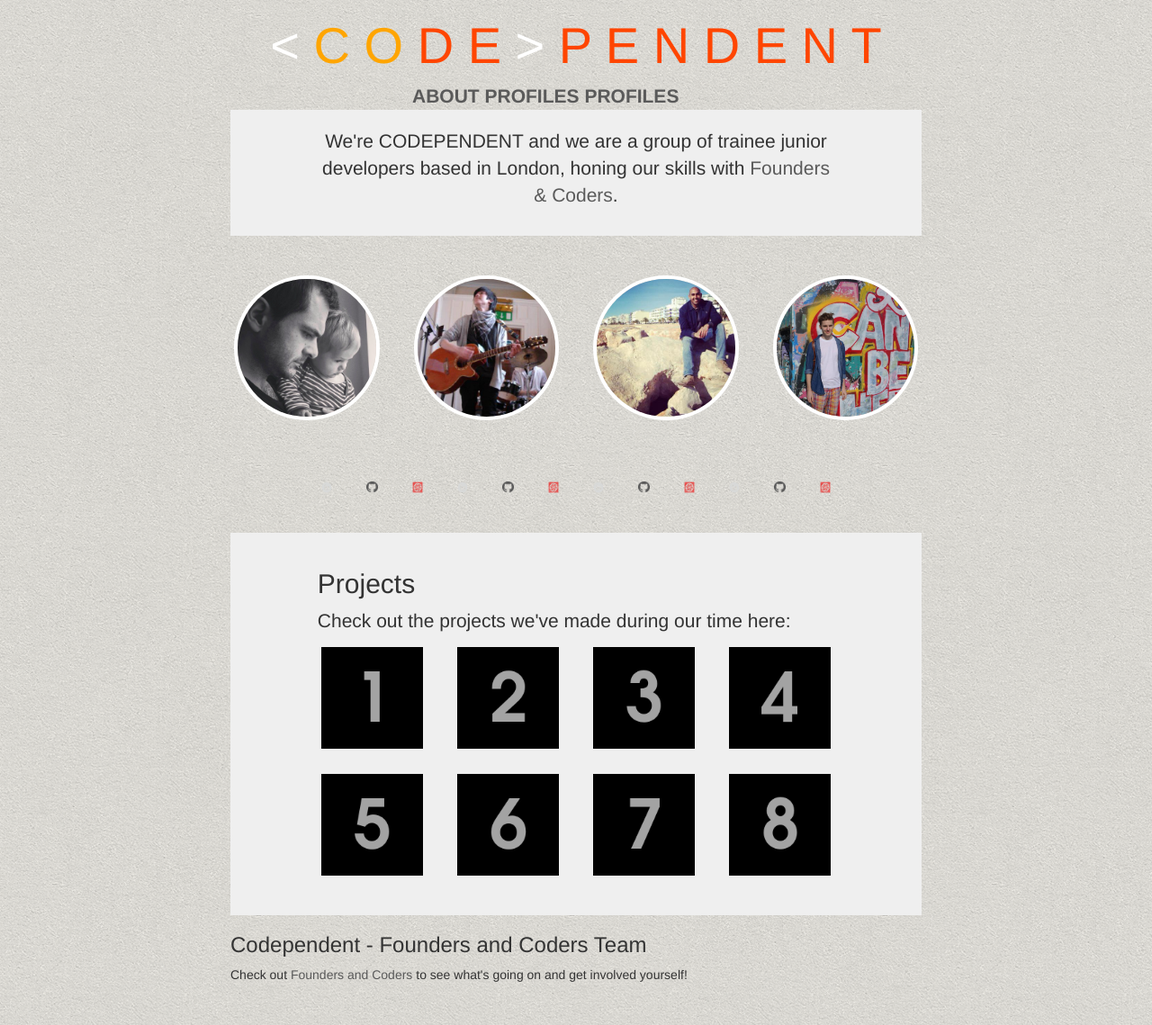
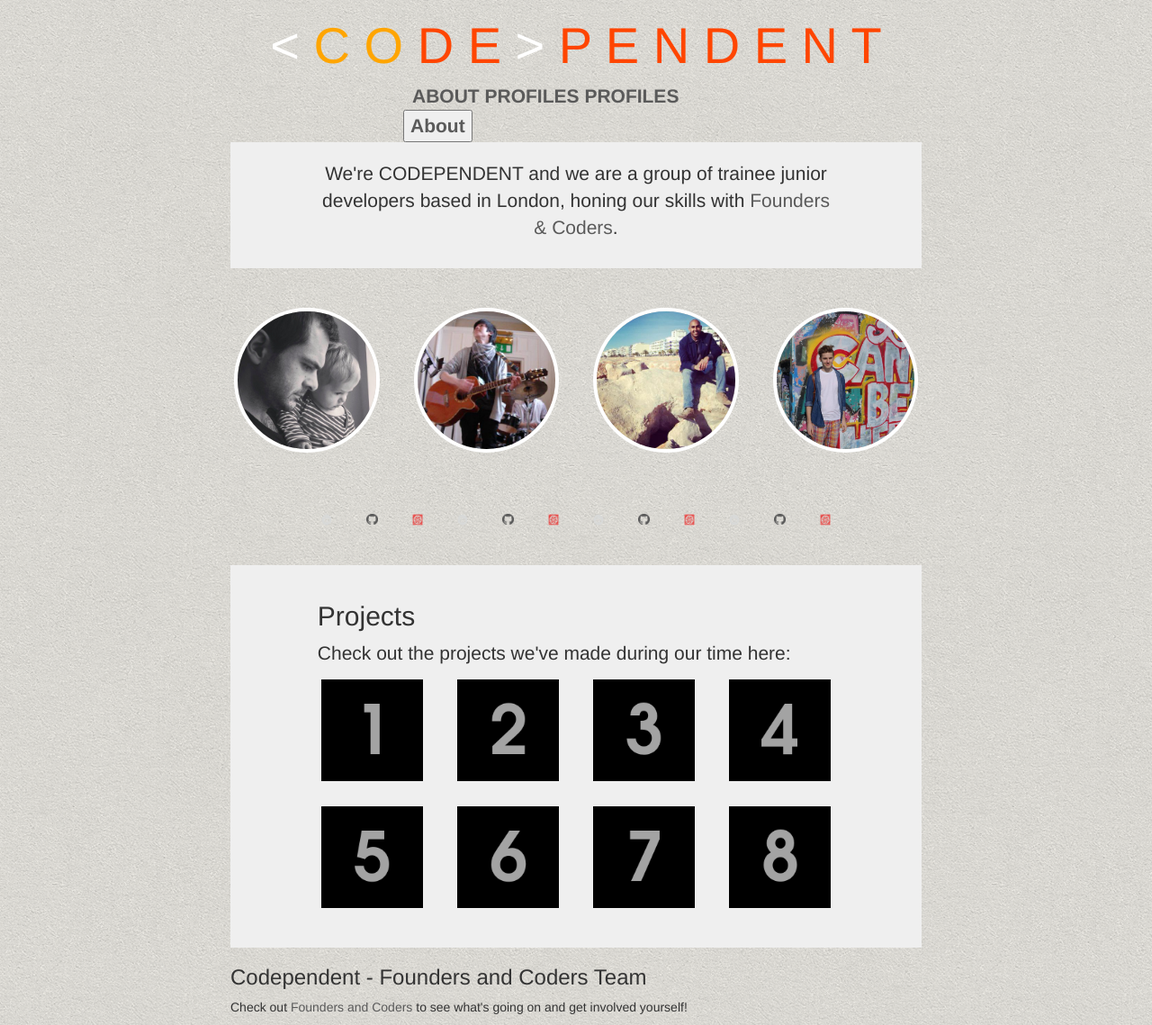
Before and after one commit to codependentfc/codependentfc.github.io, a Jekyll site: the page built from index.html, in a window 1280 px wide. Shown: the whole page at 90% size. Built offline with Jekyll 4.4.1, drawn with Linux system fonts in a browser that asks for light colours.

Commit message:
header button

```diff
--- a/_includes/header.html
+++ b/_includes/header.html
@@ -22,6 +22,10 @@
           <a class="page-link" href="{{ page.url | prepend: site.baseurl }}">{{ page.title }}</a>
           {% endif %}
         {% endfor %}
+
+<button type="button">
+  <span class="" aria-hidden="true"><a href="/about" class="menu-icon">About</a></span>
+</button>
       </div>
     </nav>
 
```
